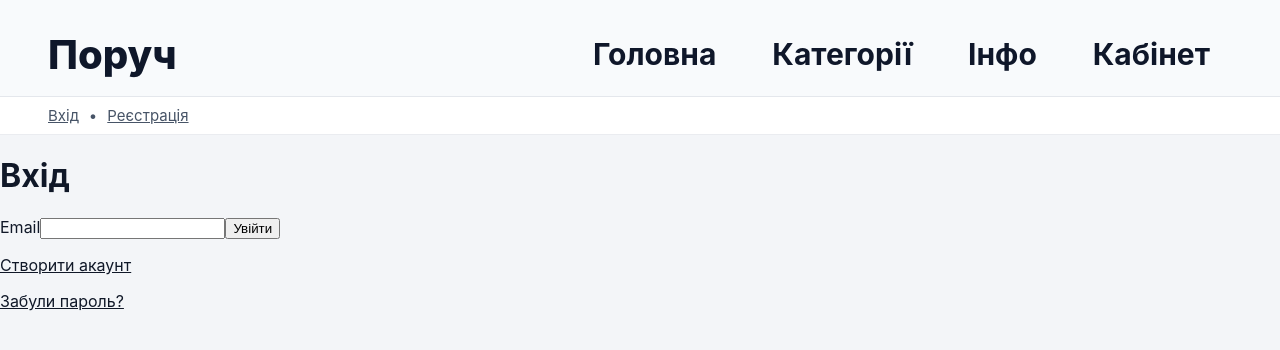
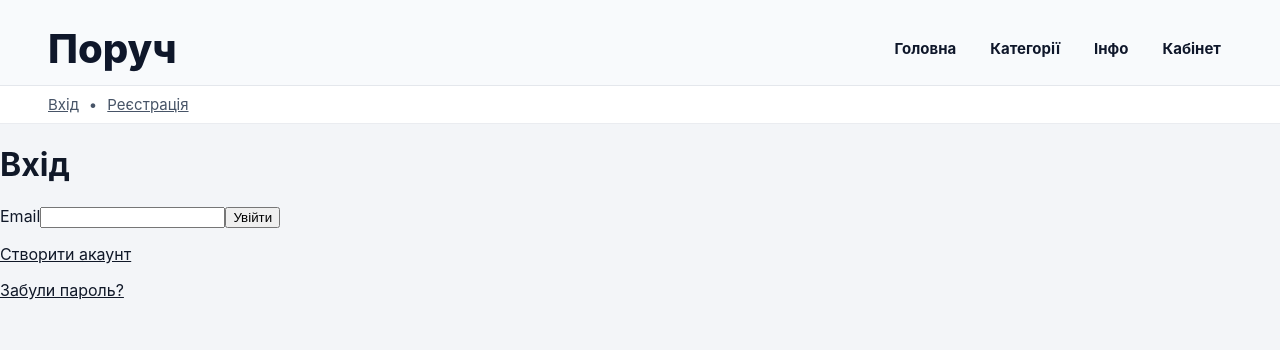
Before and after one commit to user-prv/vse_poruch_v2p0, a React (Vite) app in the folder frontend/: page /login in a window 1280 px wide. Shown: the top 350 px of the page. Built offline with nearby package versions, Linux system fonts and the light colour scheme; no server answers.

Commit message:
Reduce control sizes by 2x in frontend styles

```diff
--- a/frontend/src/styles.css
+++ b/frontend/src/styles.css
@@ -44,9 +44,9 @@ a {
 
 .topnav-link {
   text-decoration: none;
-  padding: 12px 22px;
-  border-radius: 16px;
-  font-size: 30px;
+  padding: 6px 11px;
+  border-radius: 8px;
+  font-size: 15px;
   font-weight: 700;
   color: #0f172a;
 }
@@ -121,20 +121,20 @@ a {
 .status-filter-row select {
   flex: 1;
   border: 1px solid #d0d5dd;
-  border-radius: 14px;
-  padding: 11px 14px;
-  font-size: 24px;
+  border-radius: 7px;
+  padding: 6px 7px;
+  font-size: 12px;
 }
 
 .search-row button,
 .status-filter-row button,
 .pagination-row button {
   border: none;
-  border-radius: 14px;
+  border-radius: 7px;
   background: #0b1736;
   color: #fff;
-  padding: 0 18px;
-  font-size: 28px;
+  padding: 0 9px;
+  font-size: 14px;
   font-weight: 700;
   cursor: pointer;
 }
@@ -153,7 +153,7 @@ a {
 
 .status-filter-row label {
   font-weight: 700;
-  font-size: 17px;
+  font-size: 8.5px;
 }
 
 .status-filter-row select {
```
